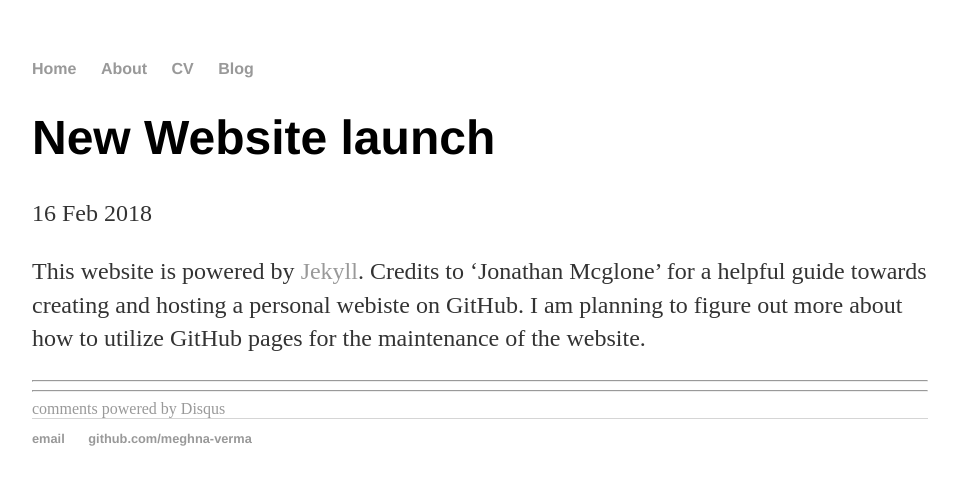
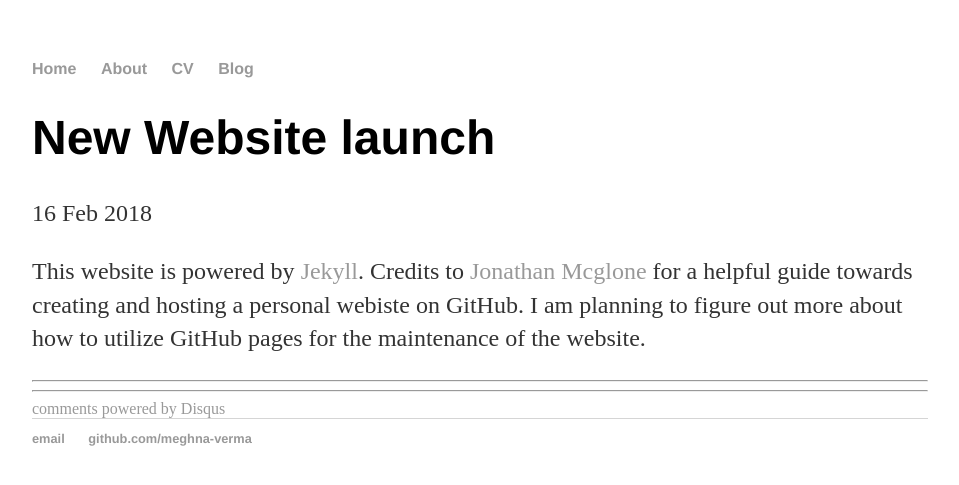
Before and after one commit to meghna-verma/meghna-verma.github.io, a Jekyll site: the page built from _posts/2018-02-16-Meghna-Verma-site-launched.md, in a window 1280 px wide. Shown: the top 485 px of the page, without its empty margins (160-1119 px from the left). Built offline with Jekyll 4.4.1, drawn with Linux system fonts in a browser that asks for light colours; comment, search, counter and statistics services are not loaded; part of the change alters nothing that is shown.

```diff
--- a/_posts/2018-02-16-Meghna-Verma-site-launched.md
+++ b/_posts/2018-02-16-Meghna-Verma-site-launched.md
@@ -3,5 +3,5 @@ layout: post
 title: "New Website launch"
 date: 2018-02-16
 ---
-This website is powered by [Jekyll](http://jekyllrb.com). Credits to 'Jonathan Mcglone' for a helpful guide towards creating and hosting a personal webiste on GitHub.
+This website is powered by [Jekyll](http://jekyllrb.com). Credits to <a href="https://github.com/jmcglone">Jonathan Mcglone</a> for a helpful guide towards creating and hosting a personal webiste on GitHub.
 I am planning to figure out more about how to utilize GitHub pages for the maintenance of the website.
```
